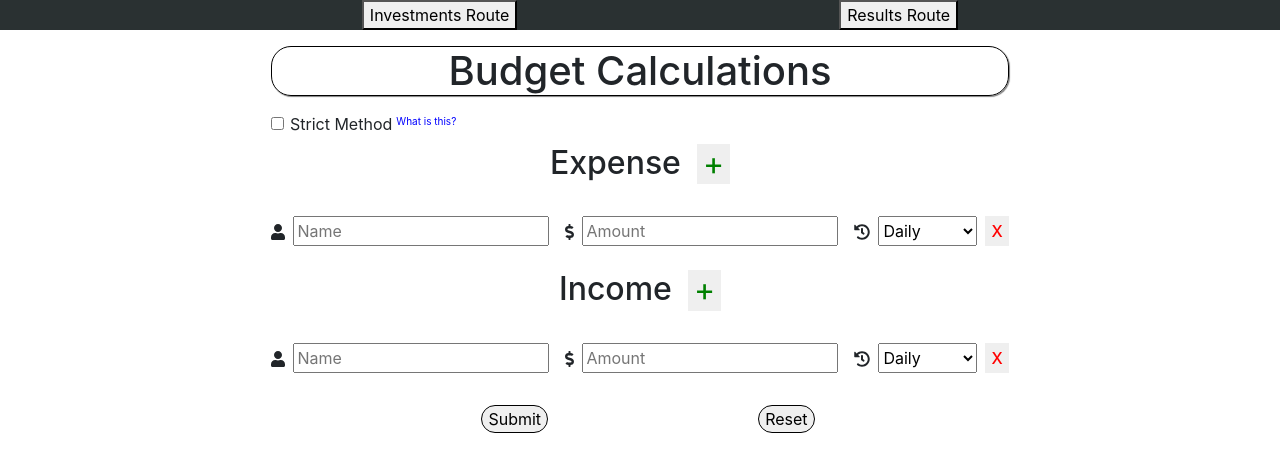
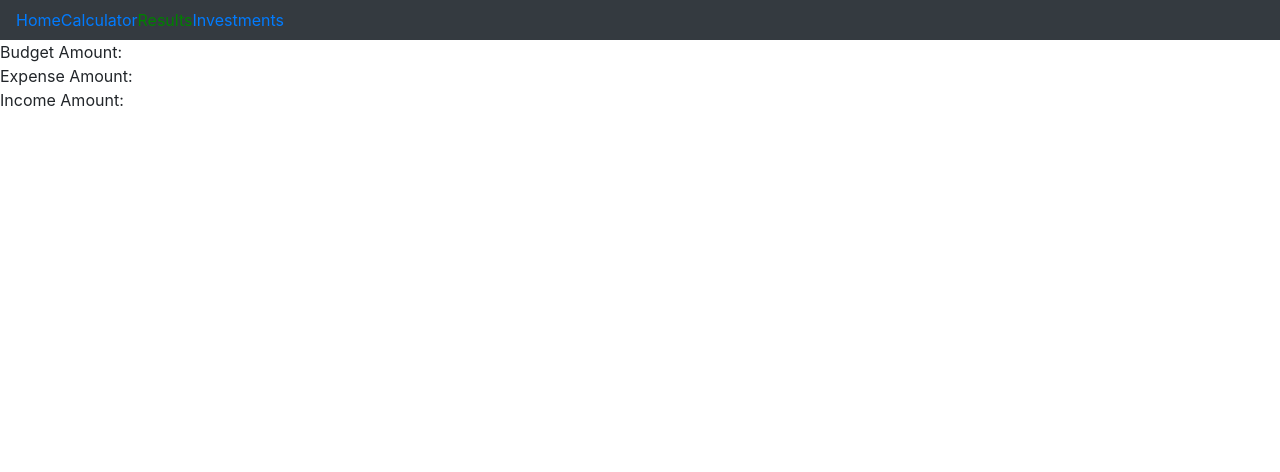
Before and after one commit to TheCaptainFalcon/iBudget_v2, a React (Create React App) app: page /calc/results in a window 1280 px wide. Shown: the top 472 px of the page. Built offline with nearby package versions, Linux system fonts and the light colour scheme.

Commit message:
Reverted back to react-router and removed initial ContextAPI syntax to refactor using redux to meet specific goals.

```diff
--- a/src/App.js
+++ b/src/App.js
@@ -1,10 +1,29 @@
 import React from 'react';
 import './App.css';
 import Calculator from './components/Calculator';
+import Home from './components/Home';
+import Investments from './components/Investments';
+import Results from './components/Results';
+import { BrowserRouter as Router, Switch, Route, NavLink } from 'react-router-dom';
+import { Navbar } from 'react-bootstrap';
+
 
 function App() {
   return (
-    <Calculator/>
+    <Router>
+      <Navbar className='App-nav' bg="dark" variant="dark">
+          <NavLink className="App-nav-link" activeClassName='active-link' exact={true} to='/'>Home</NavLink>
+          <NavLink className="App-nav-link" activeClassName='active-link' exact={true} to='/calc'>Calculator</NavLink>
+          <NavLink className="App-nav-link" activeClassName='active-link' exact={true} to='/calc/results'>Results</NavLink>
+          <NavLink className="App-nav-link" activeClassName='active-link' exact={true} to='/calc/investments'>Investments</NavLink>
+      </Navbar>
+      <Switch>
+        <Route exact path = '/' component={ Home } />
+        <Route exact path = '/calc' component={ Calculator } />
+        <Route exact path = '/calc/results' component={ Results } />
+        <Route exact path = '/calc/investments' component={ Investments } />
+      </Switch>
+    </Router>
   );
 }
 
--- a/src/components/Calculator.jsx
+++ b/src/components/Calculator.jsx
@@ -1,9 +1,6 @@
 import React, { Component } from 'react';
 import styled from 'styled-components';
 import _ from 'lodash';
-import { ResultsProvider, ExpenseProvider, IncomeProvider } from '../Contexts';
-import Results from './Results';
-import Investments from './Investments';
 import { Tooltip, OverlayTrigger, Modal, Button } from 'react-bootstrap';
 import { FontAwesomeIcon } from '@fortawesome/react-fontawesome';
 import { faUser, faDollarSign, faHistory, faCheck, faBan } from '@fortawesome/free-solid-svg-icons';
@@ -53,8 +50,6 @@ class Calculator extends Component {
             incomeTotal : [],
             // else
             budgetTotal : [],
-            clickedInvestments: false,
-            clickedResults : false,
             // modal
             submitModal: false,
             resetModal: false
@@ -72,10 +67,6 @@ class Calculator extends Component {
         this.calculateResults = this.calculateResults.bind(this);
         this.resetTab = this.resetTab.bind(this);
         // this.purgeEverything = this.purgeEverything.bind(this);
-
-        // Button routing
-        this.clickerInvestments = this.clickerInvestments.bind(this);
-        this.clickerResults = this.clickerResults.bind(this);
 
         // Modal
         this.showSubmitModal = this.showSubmitModal.bind(this);
@@ -305,22 +296,6 @@ class Calculator extends Component {
         });
     };
 
-    // Button routing
-    clickerInvestments(e) {
-        e.preventDefault();
-        this.setState({
-            clickedInvestments : true,
-            clickedResults : false
-        });
-    };
-
-    clickerResults(e) {
-        e.preventDefault();
-        this.setState({
-            clickedResults : true,
-            clickedInvestments : false
-        });
-    };
 
     // Modal
     showSubmitModal(e) {
@@ -389,14 +364,9 @@ class Calculator extends Component {
         // const clickedResults = this.state.clickedInvestments;
 
 
-        if (this.state.clickedInvestments === false && this.state.clickedResults === false) {
 
         return (
             <div>
-                <ul id='nav'>
-                    <li><button type='submit' onClick={this.clickerInvestments}>Investments Route</button></li>
-                    <li><button type='submit' onClick={this.clickerResults}>Results Route</button></li>
-                </ul>
 
                <Wrapper>
                 <form onSubmit={this.calculateResults}>
@@ -490,27 +460,6 @@ class Calculator extends Component {
 
         )
 
-        } else if (this.state.clickedInvestments === true && this.state.clickedResults === false) {
-            return (
-                <ResultsProvider value={
-                    budgetTotal
-
-                }>
-                    <Investments/>
-                </ResultsProvider>
-            )
-
-        } else if (this.state.clickedResults === true && this.state.clickedInvestments === false) {
-            return (
-                <ResultsProvider value={budgetTotal}>
-                <ExpenseProvider value={expenseTotal}>
-                <IncomeProvider value={incomeTotal}>
-                    <Results/>
-                </IncomeProvider>
-                </ExpenseProvider>
-                </ResultsProvider>
-            )
-        }
     }
 }
 
--- a/src/components/Results.jsx
+++ b/src/components/Results.jsx
@@ -1,48 +1,18 @@
 import React, { Component } from 'react';
 import {ResultsConsumer, ExpenseConsumer, IncomeConsumer} from '../Contexts';
-import Calculator from './Calculator';
-import Investments from './Investments';
 
 class Results extends Component {
     constructor(props) {
         super(props);
         this.state = {
-            clickedCalculator : false,
-            clickedInvestment : false
+
         }
-        this.clickerCalculator = this.clickerCalculator.bind(this);
-        this.clickerInvestments = this.clickerInvestments.bind(this);
-    }
-
-clickerCalculator(e) {
-    e.preventDefault();
-    this.setState({
-        clickedCalculator : true,
-        clickedInvestment : false,
-    });
-};
-
-clickerInvestments(e) {
-    e.preventDefault();
-    this.setState({
-        clickedInvestment : true,
-        clickedCalculator : false
-    })
     }
 
     render() {
 
-        if (this.state.clickedCalculator === true && this.state.clickedInvestment === false) {
-            return <Calculator/>
-        } else if (this.state.clickedInvestment === true && this.state.clickedCalculator === false) {
-            return <Investments/>
-        }
-
         return (
             <div>
-            <button type='submit' onClick={this.clickerCalculator}>Calculator</button>
-            <button type='submit' onClick={this.clickerInvestments}>Investments</button>
-
                 <ResultsConsumer>
                     {budgetTotal =>
                     <div>
```
Lines whose indentation alone changed are shown as unchanged.
